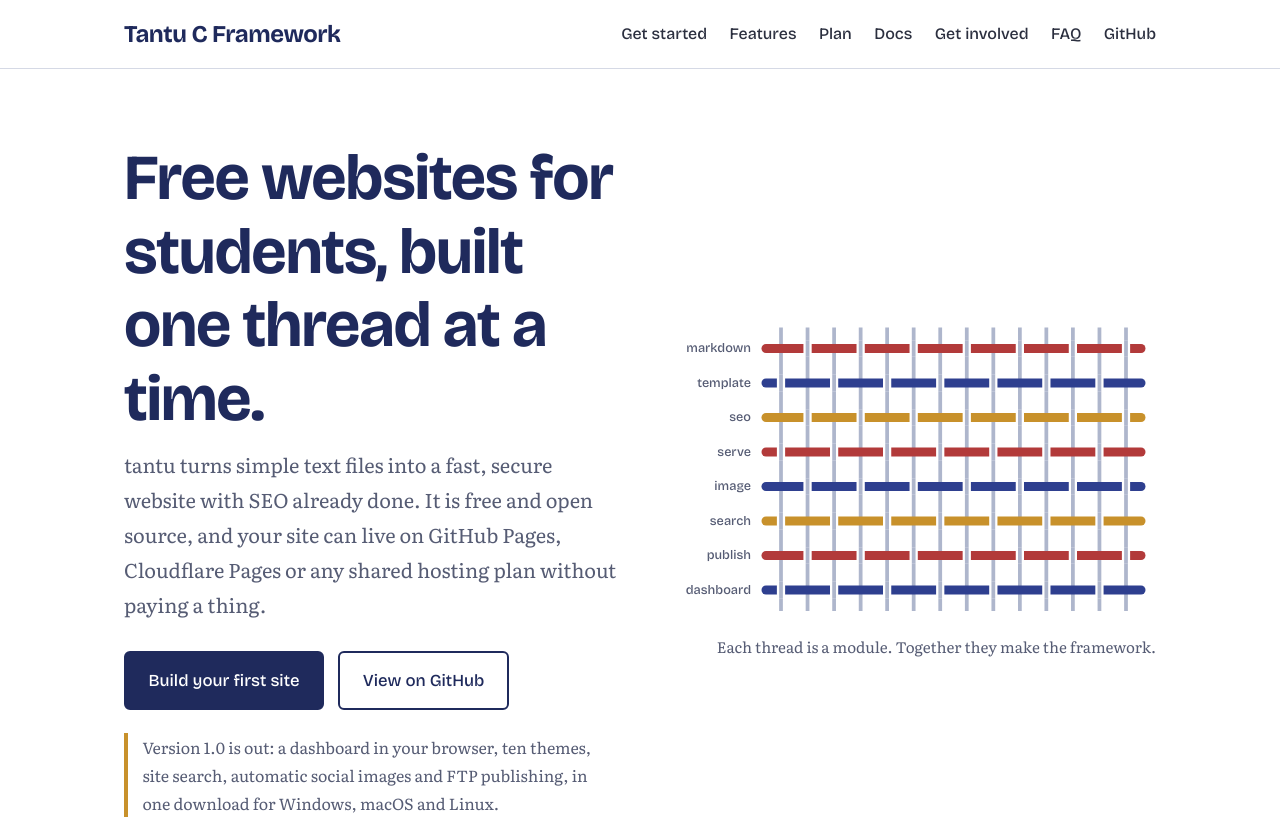
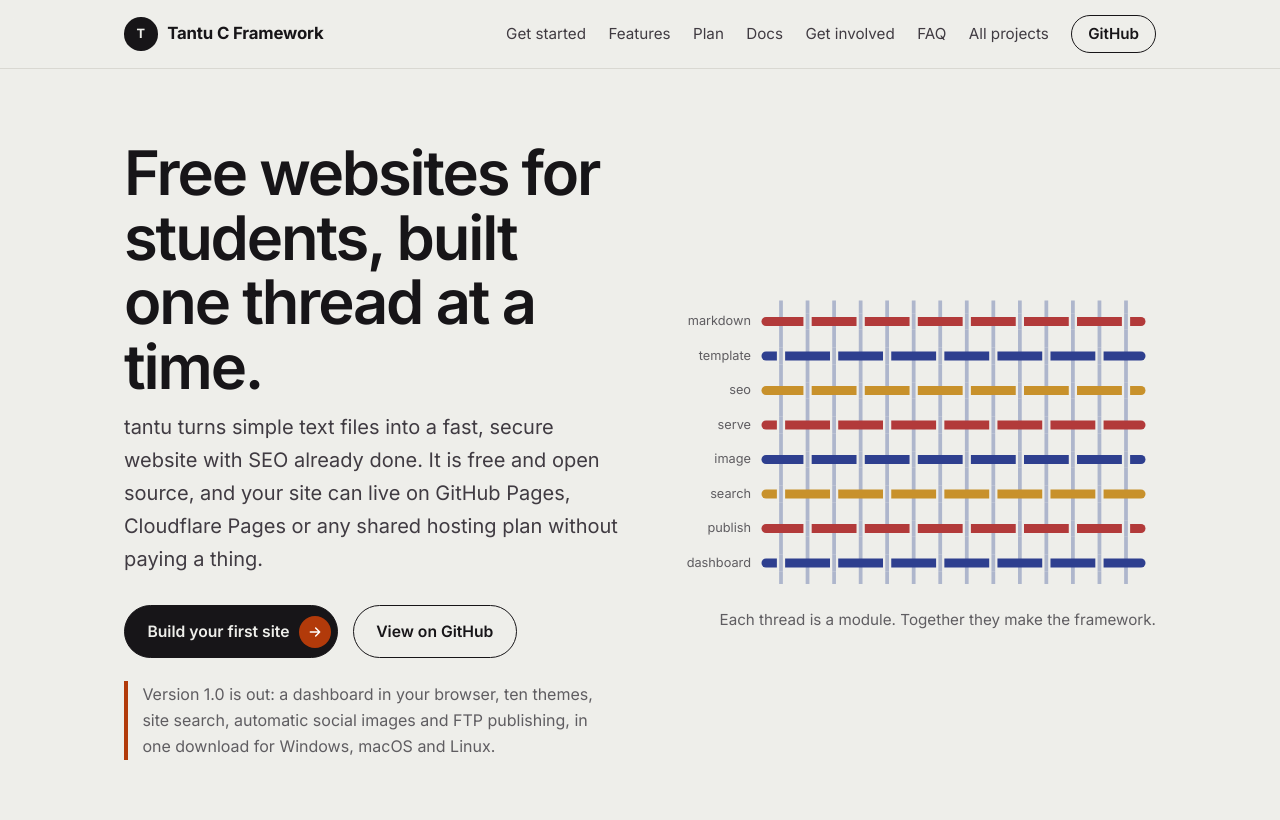
Before and after one commit to mmrahmanbappi/tantu, a plain HTML site: page index.html in a window 1280 px wide. Shown: the top 820 px of the page. Drawn offline with nearby package versions, Linux system fonts and the light colour scheme.

Commit message:
Website: shared look with mmrahmanbappi.github.io (warm grey, Inter, pill buttons, dark mode), link to all projects

```diff
--- a/index.html
+++ b/index.html
@@ -8,7 +8,7 @@
 <meta name="robots" content="index, follow, max-image-preview:large">
 <meta name="author" content="mmrahmanbappi">
 <link rel="canonical" href="https://mmrahmanbappi.github.io/tantu-c-framework/">
-<meta name="theme-color" content="#1F2A5C">
+<meta name="theme-color" content="#eeeeea">
 
 <meta property="og:type" content="website">
 <meta property="og:site_name" content="Tantu C Framework">
@@ -28,7 +28,7 @@
 <link rel="icon" href="favicon.svg" type="image/svg+xml">
 <link rel="preconnect" href="https://fonts.googleapis.com">
 <link rel="preconnect" href="https://fonts.gstatic.com" crossorigin>
-<link href="https://fonts.googleapis.com/css2?family=Bricolage+Grotesque:opsz,wght@12..96,500;12..96,700&family=Literata:opsz,wght@7..72,400;7..72,600&display=swap" rel="stylesheet">
+<link href="https://fonts.googleapis.com/css2?family=Inter:wght@400;500;600;700&display=swap" rel="stylesheet">
 
 <script type="application/ld+json">
 {
@@ -227,6 +227,29 @@ footer .wrap{display:flex;justify-content:space-between;gap:1rem;flex-wrap:wrap}
   html{scroll-behavior:auto}
   .weave .weft{animation:none}
 }
+
+/* ---- Shared look with mmrahmanbappi.github.io ---- */
+:root{--ink:#171518;--text:#403b42;--muted:#5f5d61;--line:#d9d8d2;--paper:#eeeeea;--soft:#f6f6f2;--madder:#b23a0a;--tag-ink:#fff;
+ --display:"Inter",system-ui,-apple-system,"Segoe UI",Roboto,sans-serif;--body:"Inter",system-ui,-apple-system,"Segoe UI",Roboto,sans-serif;color-scheme:light}
+@media (prefers-color-scheme:dark){:root{--ink:#f2f1ed;--text:#d7d5d9;--muted:#a3a1a6;--line:#302f35;--paper:#141316;--soft:#1b1a1e;--madder:#ff7b4f;--tag-ink:#141316;color-scheme:dark}
+ pre{background:#0c0b0e;border:1px solid var(--line)}}
+body{font:1.04rem/1.65 var(--body)}
+a{color:var(--ink)}a:hover{color:var(--madder)}
+h1,h2,h3{letter-spacing:-.035em;line-height:1.05}h1{font-weight:560;font-size:clamp(2.4rem,4.8vw,3.9rem)}h2{font-weight:600}h3{font-weight:600;letter-spacing:-.02em}
+.top{position:sticky;top:0;z-index:5;background:color-mix(in srgb,var(--paper) 88%,transparent);backdrop-filter:saturate(1.4) blur(10px)}
+.brand{display:flex;align-items:center;gap:.6rem;font-size:1.05rem;letter-spacing:-.01em}
+.brand i{width:2.1rem;height:2.1rem;border-radius:50%;background:var(--ink);color:var(--paper);display:grid;place-items:center;font-style:normal;font-size:.8rem;font-weight:800}
+.top nav{font-size:.95rem;align-items:center}.top nav a.gh{border:1.5px solid var(--ink);border-radius:999px;padding:.35rem 1rem;color:var(--ink);font-weight:600}
+.btn{border-radius:999px;font-weight:600;font-size:.98rem;border-width:1.5px;display:inline-flex;align-items:center;gap:.6rem}
+.btn.main{background:var(--ink);color:var(--paper);border-color:var(--ink)}.btn.main:hover{background:var(--ink);border-color:var(--ink);color:var(--paper);opacity:.9}
+.btn .arr{width:2rem;height:2rem;border-radius:50%;background:var(--madder);color:var(--tag-ink);display:grid;place-items:center;margin:-.4rem -1rem -.4rem 0}
+.lead{color:var(--text)}.status{border-left-color:var(--madder)}
+.weave .gap{stroke:var(--paper)}
+.road li.now::before{color:var(--tag-ink)}.tag{color:var(--tag-ink);border-radius:999px}
+section.tint{background:var(--soft)}
+.faq summary{font-weight:600;font-size:1.08rem}
+.tag.done{background:#565c74;color:#fff}.skip{color:var(--paper)}
+@media (max-width:860px){.top nav a:not(.gh){display:none}}
 </style>
 </head>
 <body>
@@ -234,7 +257,7 @@ footer .wrap{display:flex;justify-content:space-between;gap:1rem;flex-wrap:wrap}
 
 <header class="top">
   <div class="wrap">
-    <a class="brand" href="./">Tantu C Framework</a>
+    <a class="brand" href="./"><i aria-hidden="true">T</i>Tantu C Framework</a>
     <nav aria-label="Main">
       <a href="#start">Get started</a>
       <a href="#features">Features</a>
@@ -242,7 +265,8 @@ footer .wrap{display:flex;justify-content:space-between;gap:1rem;flex-wrap:wrap}
       <a href="docs/">Docs</a>
       <a href="#help">Get involved</a>
       <a href="#faq">FAQ</a>
-      <a href="https://github.com/mmrahmanbappi/tantu-c-framework">GitHub</a>
+      <a href="https://mmrahmanbappi.github.io/">All projects</a>
+      <a class="gh" href="https://github.com/mmrahmanbappi/tantu-c-framework">GitHub</a>
     </nav>
   </div>
 </header>
@@ -254,7 +278,7 @@ footer .wrap{display:flex;justify-content:space-between;gap:1rem;flex-wrap:wrap}
         <h1>Free websites for students, built one thread at a time.</h1>
         <p class="lead">tantu turns simple text files into a fast, secure website with SEO already done. It is free and open source, and your site can live on GitHub Pages, Cloudflare Pages or any shared hosting plan without paying a thing.</p>
         <div class="actions">
-          <a class="btn main" href="#start">Build your first site</a>
+          <a class="btn main" href="#start">Build your first site<span class="arr" aria-hidden="true"><svg viewBox="0 0 24 24" width="16" height="16" fill="none" stroke="currentColor" stroke-width="2.2" stroke-linecap="round" stroke-linejoin="round"><path d="M5 12h14M13 6l6 6-6 6"/></svg></span></a>
           <a class="btn alt" href="https://github.com/mmrahmanbappi/tantu-c-framework">View on GitHub</a>
         </div>
         <p class="status">Version 1.0 is out: a dashboard in your browser, ten themes, site search, automatic social images and FTP publishing, in one download for Windows, macOS and Linux.</p>
@@ -351,8 +375,8 @@ make
         <p>tantu grows in three releases. Each one adds features students asked for, and each feature becomes a module that other people can reuse. The <a href="docs/plan.html">full plan</a> lists every item.</p>
       </div>
       <ol class="road">
-        <li><h3>Version 0.1 <span class="tag" style="background:#565C74">Done</span></h3><p>Command line tool, blog and portfolio themes, full SEO, Open Graph, schema, sitemap, feed and security headers.</p></li>
-        <li><h3>Version 0.5 <span class="tag" style="background:#565C74">Done</span></h3><p>A dashboard in your browser with an editor, live preview, image uploads, SEO score for every page and ZIP export. All ten themes. One download for Windows, macOS and Linux.</p></li>
+        <li><h3>Version 0.1 <span class="tag done">Done</span></h3><p>Command line tool, blog and portfolio themes, full SEO, Open Graph, schema, sitemap, feed and security headers.</p></li>
+        <li><h3>Version 0.5 <span class="tag done">Done</span></h3><p>A dashboard in your browser with an editor, live preview, image uploads, SEO score for every page and ZIP export. All ten themes. One download for Windows, macOS and Linux.</p></li>
         <li class="now"><h3>Version 1.0 <span class="tag">Available</span></h3><p>Publishing to shared hosting over FTP, search inside your site, automatic social images, responsive images and Google Analytics.</p></li>
         <li><h3>Next</h3><p>Encrypted FTPS and SFTP uploads, WebP images, a setup wizard and a visual editor.</p></li>
       </ol>
@@ -404,7 +428,7 @@ make
 <footer>
   <div class="wrap">
     <p>tantu is open source under the <a href="https://github.com/mmrahmanbappi/tantu-c-framework/blob/main/LICENSE">MIT license</a>.</p>
-    <p>&copy; 2026 tantu contributors. <a href="https://github.com/mmrahmanbappi/tantu-c-framework">Source on GitHub</a></p>
+    <p>&copy; 2026 tantu contributors. <a href="https://github.com/mmrahmanbappi/tantu-c-framework">Source on GitHub</a> &nbsp; <a href="https://mmrahmanbappi.github.io/">More free projects by MM Rahman Bappi</a></p>
   </div>
 </footer>
 </body>
```
